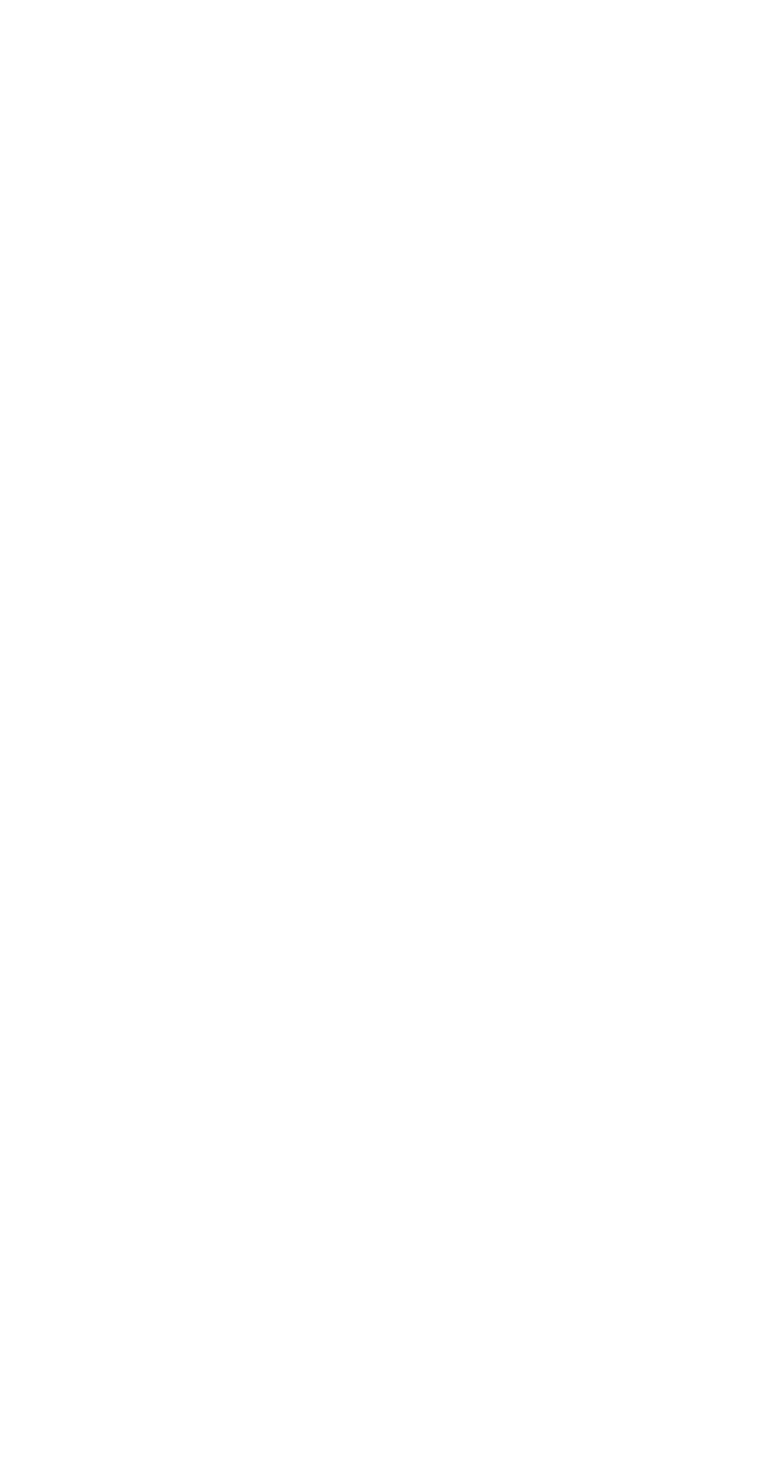
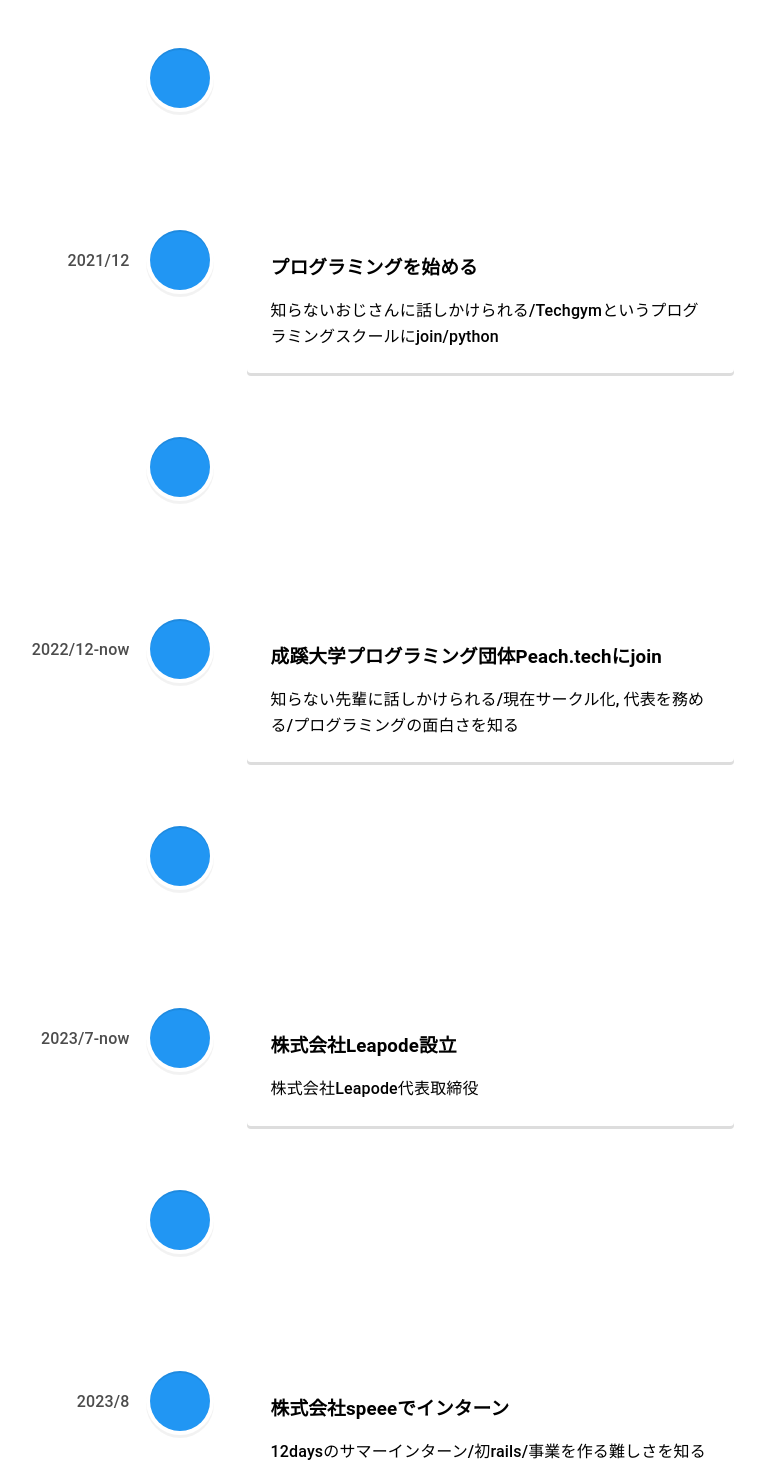
Before and after one commit to yusei53/yusei53-portfolio, a Next.js app: page / in a window 1280 px wide. Shown: the part 1330-2797 px from the top of the page, without its empty margins (460-1225 px from the left). Before the commit the page ends 1059 px from the top, so only its background shows below. Built offline with nearby package versions, Linux system fonts and the light colour scheme.

Commit message:
data更新

```diff
--- a/src/app/components/data/AboutList.ts
+++ b/src/app/components/data/AboutList.ts
@@ -2,16 +2,72 @@ import About from "../models/About";
 
 const AboutList: About[] = [
   {
-    date: "2018-2021",
-    title: "京華高校入学",
-    subtitle:
-      "硬式テニス推薦で入学/私立大会ダブルス5位/全国私学出場/東京都選抜大会7位",
+    date: "2009-2012",
+    title: "大泉学園桜小学校入学",
+    subtitle: "小学1~3年生/バスケ得意/人を笑わせることが好き",
+  },
+  {
+    date: "2012-2015",
+    title: "中国 広州日本人学校に転校",
+    subtitle: "小学4~6年生/テニスを始める/アジアの5カ国に旅行",
+  },
+  {
+    date: "2015-2018",
+    title: "大泉学園桜中学校入学",
+    subtitle: "テニスで都大会に出場/人生のターニングポイント[1]",
   },
   {
     date: "2018-2021",
     title: "京華高校入学",
     subtitle:
-      "硬式テニス推薦で入学/私立大会ダブルス5位/全国私学出場/東京都選抜大会7位",
+      "スポーツ推薦で入学/私立大会ダブルス5位/全国私学出場/東京都選抜大会7位",
+  },
+  {
+    date: "2021-now",
+    title: "成蹊大学経済学部入学",
+    subtitle: "テニスコーチ始める/プログラミングに出会う",
+  },
+  {
+    date: "2021/12",
+    title: "プログラミングを始める",
+    subtitle:
+      "知らないおじさんに話しかけられる/Techgymというプログラミングスクールにjoin/python",
+  },
+  {
+    date: "2022/9-now",
+    title: "株式会社CloudQにjoin",
+    subtitle: "エンジニアインターンスタート/html,css,js,phpの実務経験",
+  },
+  {
+    date: "2022/12-now",
+    title: "成蹊大学プログラミング団体Peach.techにjoin",
+    subtitle:
+      "知らない先輩に話しかけられる/現在サークル化, 代表を務める/プログラミングの面白さを知る",
+  },
+  {
+    date: "2023/7",
+    title: "ハッカソンで企業賞を受賞",
+    subtitle: "ChatWork株式会社様から企業賞受賞",
+  },
+  {
+    date: "2023/7-now",
+    title: "株式会社Leapode設立",
+    subtitle: "株式会社Leapode代表取締役",
+  },
+  {
+    date: "2023/7-now",
+    title: "株式会社キーザンキーザンにjoin",
+    subtitle: "サマー,長期インターン/next.js, typescriptの実務経験",
+  },
+  {
+    date: "2023/8",
+    title: "株式会社speeeでインターン",
+    subtitle: "12daysのサマーインターン/初rails/事業を作る難しさを知る",
+  },
+  {
+    date: "2033/9",
+    title: "Sansan株式会社でインターン",
+    subtitle: "2weekのハッカソン(サマーインターン)/未来のインフラを作る",
   },
 ];
 
```
